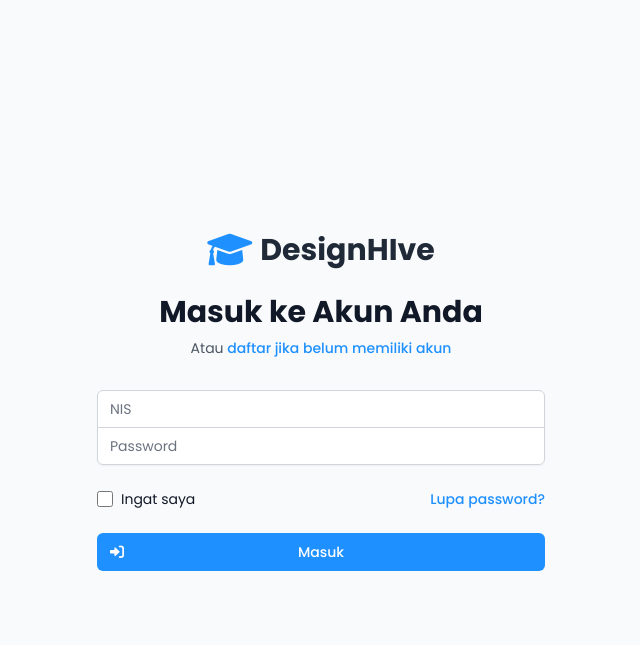
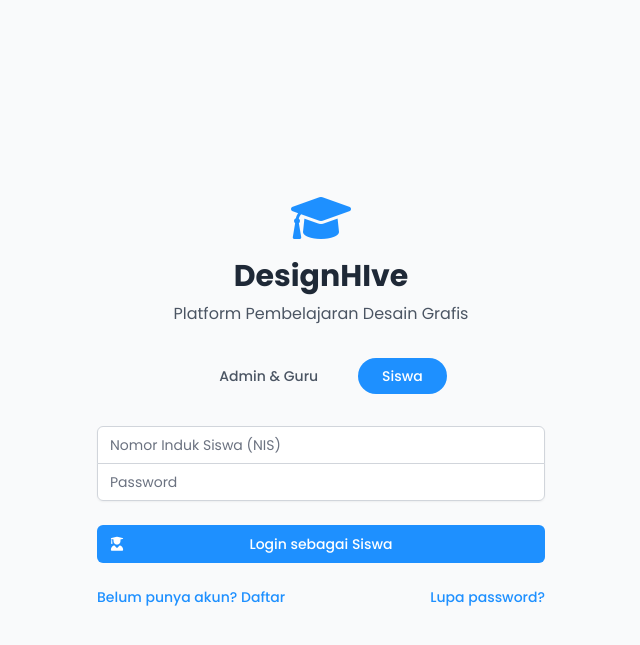
Before and after one commit to Avantheim-R/designhive-learning-platform, a PHP site: page /login.php in a window 1280 px wide. Shown: the top 645 px of the page, without its empty margins (319-959 px from the left). Run offline with PHP 8.4, Linux system fonts and the light colour scheme; some libraries are stand-ins or nearby versions.

Commit message:
Add login.php 1746718935714

```diff
--- a/login.php
+++ b/login.php
@@ -1,3 +1,23 @@
+<?php
+require_once 'config/config.php';
+
+// Redirect if already logged in
+if (is_logged_in()) {
+    $role = get_user_role();
+    switch ($role) {
+        case 'admin':
+            redirect('/debug/admin/dashboard.php');
+            break;
+        case 'teacher':
+            redirect('/debug/teacher/dashboard.php');
+            break;
+        case 'student':
+            redirect('/debug/student/dashboard.php');
+            break;
+    }
+}
+?>
+
 <!DOCTYPE html>
 <html lang="en">
 <head>
@@ -26,61 +46,164 @@
 <body class="font-poppins bg-gray-50">
     <div class="min-h-screen flex items-center justify-center py-12 px-4 sm:px-6 lg:px-8">
         <div class="max-w-md w-full space-y-8">
-            <div>
-                <div class="flex justify-center">
-                    <a href="index.php" class="flex items-center">
-                        <i class="fas fa-graduation-cap text-primary text-4xl mr-2"></i>
-                        <span class="text-3xl font-bold text-gray-800">DesignHIve</span>
-                    </a>
-                </div>
-                <h2 class="mt-6 text-center text-3xl font-extrabold text-gray-900">
-                    Masuk ke Akun Anda
+            <!-- Logo and Title -->
+            <div class="text-center">
+                <i class="fas fa-graduation-cap text-primary text-5xl mb-4"></i>
+                <h2 class="text-3xl font-bold text-gray-800">
+                    DesignHIve
                 </h2>
-                <p class="mt-2 text-center text-sm text-gray-600">
-                    Atau
-                    <a href="register.php" class="font-medium text-primary hover:text-blue-500">
-                        daftar jika belum memiliki akun
-                    </a>
+                <p class="mt-2 text-gray-600">
+                    Platform Pembelajaran Desain Grafis
                 </p>
             </div>
-            <form class="mt-8 space-y-6" action="includes/auth/login_process.php" method="POST">
-                <input type="hidden" name="remember" value="true">
+
+            <!-- Login Type Selection -->
+            <div class="flex justify-center space-x-4 mb-8">
+                <button onclick="showLoginForm('staff')"
+                        id="staffBtn"
+                        class="px-6 py-2 rounded-full text-sm font-medium focus:outline-none transition-colors">
+                    Admin & Guru
+                </button>
+                <button onclick="showLoginForm('student')"
+                        id="studentBtn"
+                        class="px-6 py-2 rounded-full text-sm font-medium focus:outline-none transition-colors">
+                    Siswa
+                </button>
+            </div>
+
+            <!-- Staff Login Form (Admin & Teacher) -->
+            <form id="staffLogin" method="POST" action="/debug/includes/auth/login_process.php" class="mt-8 space-y-6 hidden">
+                <input type="hidden" name="login_type" value="staff">
+
                 <div class="rounded-md shadow-sm -space-y-px">
                     <div>
-                        <label for="nis" class="sr-only">NIS</label>
-                        <input id="nis" name="nis" type="text" required class="appearance-none rounded-none relative block w-full px-3 py-2 border border-gray-300 placeholder-gray-500 text-gray-900 rounded-t-md focus:outline-none focus:ring-primary focus:border-primary focus:z-10 sm:text-sm" placeholder="NIS">
+                        <label for="staff-username" class="sr-only">Username</label>
+                        <input id="staff-username"
+                               name="username"
+                               type="text"
+                               required
+                               class="appearance-none rounded-none relative block w-full px-3 py-2 border border-gray-300 placeholder-gray-500 text-gray-900 rounded-t-md focus:outline-none focus:ring-primary focus:border-primary focus:z-10 sm:text-sm"
+                               placeholder="Username">
                     </div>
                     <div>
-                        <label for="password" class="sr-only">Password</label>
-                        <input id="password" name="password" type="password" required class="appearance-none rounded-none relative block w-full px-3 py-2 border border-gray-300 placeholder-gray-500 text-gray-900 rounded-b-md focus:outline-none focus:ring-primary focus:border-primary focus:z-10 sm:text-sm" placeholder="Password">
+                        <label for="staff-password" class="sr-only">Password</label>
+                        <input id="staff-password"
+                               name="password"
+                               type="password"
+                               required
+                               class="appearance-none rounded-none relative block w-full px-3 py-2 border border-gray-300 placeholder-gray-500 text-gray-900 rounded-b-md focus:outline-none focus:ring-primary focus:border-primary focus:z-10 sm:text-sm"
+                               placeholder="Password">
                     </div>
                 </div>
 
+                <div>
+                    <button type="submit"
+                            class="group relative w-full flex justify-center py-2 px-4 border border-transparent text-sm font-medium rounded-md text-white bg-primary hover:bg-blue-600 focus:outline-none focus:ring-2 focus:ring-offset-2 focus:ring-primary">
+                        <span class="absolute left-0 inset-y-0 flex items-center pl-3">
+                            <i class="fas fa-lock"></i>
+                        </span>
+                        Login sebagai Admin/Guru
+                    </button>
+                </div>
+            </form>
+
+            <!-- Student Login Form -->
+            <form id="studentLogin" method="POST" action="/debug/includes/auth/login_process.php" class="mt-8 space-y-6 hidden">
+                <input type="hidden" name="login_type" value="student">
+
+                <div class="rounded-md shadow-sm -space-y-px">
+                    <div>
+                        <label for="student-nis" class="sr-only">NIS</label>
+                        <input id="student-nis"
+                               name="nis"
+                               type="text"
+                               required
+                               class="appearance-none rounded-none relative block w-full px-3 py-2 border border-gray-300 placeholder-gray-500 text-gray-900 rounded-t-md focus:outline-none focus:ring-primary focus:border-primary focus:z-10 sm:text-sm"
+                               placeholder="Nomor Induk Siswa (NIS)">
+                    </div>
+                    <div>
+                        <label for="student-password" class="sr-only">Password</label>
+                        <input id="student-password"
+                               name="password"
+                               type="password"
+                               required
+                               class="appearance-none rounded-none relative block w-full px-3 py-2 border border-gray-300 placeholder-gray-500 text-gray-900 rounded-b-md focus:outline-none focus:ring-primary focus:border-primary focus:z-10 sm:text-sm"
+                               placeholder="Password">
+                    </div>
+                </div>
+
+                <div>
+                    <button type="submit"
+                            class="group relative w-full flex justify-center py-2 px-4 border border-transparent text-sm font-medium rounded-md text-white bg-primary hover:bg-blue-600 focus:outline-none focus:ring-2 focus:ring-offset-2 focus:ring-primary">
+                        <span class="absolute left-0 inset-y-0 flex items-center pl-3">
+                            <i class="fas fa-user-graduate"></i>
+                        </span>
+                        Login sebagai Siswa
+                    </button>
+                </div>
+
                 <div class="flex items-center justify-between">
-                    <div class="flex items-center">
-                        <input id="remember-me" name="remember-me" type="checkbox" class="h-4 w-4 text-primary focus:ring-primary border-gray-300 rounded">
-                        <label for="remember-me" class="ml-2 block text-sm text-gray-900">
-                            Ingat saya
-                        </label>
+                    <div class="text-sm">
+                        <a href="/debug/register.php" class="font-medium text-primary hover:text-blue-600">
+                            Belum punya akun? Daftar
+                        </a>
                     </div>
-
                     <div class="text-sm">
-                        <a href="#" class="font-medium text-primary hover:text-blue-500">
+                        <a href="/debug/forgot_password.php" class="font-medium text-primary hover:text-blue-600">
                             Lupa password?
                         </a>
                     </div>
                 </div>
+            </form>
 
-                <div>
-                    <button type="submit" class="group relative w-full flex justify-center py-2 px-4 border border-transparent text-sm font-medium rounded-md text-white bg-primary hover:bg-blue-600 focus:outline-none focus:ring-2 focus:ring-offset-2 focus:ring-primary">
-                        <span class="absolute left-0 inset-y-0 flex items-center pl-3">
-                            <i class="fas fa-sign-in-alt"></i>
-                        </span>
-                        Masuk
-                    </button>
+            <!-- Flash Messages -->
+            <?php if (isset($_SESSION['flash'])): ?>
+                <div class="rounded-md p-4 <?php echo $_SESSION['flash']['type'] === 'success' ? 'bg-green-50' : 'bg-red-50'; ?>">
+                    <div class="flex">
+                        <div class="flex-shrink-0">
+                            <i class="fas <?php echo $_SESSION['flash']['type'] === 'success' ? 'fa-check-circle text-green-400' : 'fa-exclamation-circle text-red-400'; ?>"></i>
+                        </div>
+                        <div class="ml-3">
+                            <p class="text-sm font-medium <?php echo $_SESSION['flash']['type'] === 'success' ? 'text-green-800' : 'text-red-800'; ?>">
+                                <?php echo $_SESSION['flash']['message']; ?>
+                            </p>
+                        </div>
+                    </div>
                 </div>
-            </form>
+                <?php unset($_SESSION['flash']); ?>
+            <?php endif; ?>
         </div>
     </div>
+
+    <script>
+        // Function to show selected login form
+        function showLoginForm(type) {
+            const staffBtn = document.getElementById('staffBtn');
+            const studentBtn = document.getElementById('studentBtn');
+            const staffForm = document.getElementById('staffLogin');
+            const studentForm = document.getElementById('studentLogin');
+
+            if (type === 'staff') {
+                staffBtn.classList.add('bg-primary', 'text-white');
+                staffBtn.classList.remove('text-gray-600');
+                studentBtn.classList.remove('bg-primary', 'text-white');
+                studentBtn.classList.add('text-gray-600');
+                staffForm.classList.remove('hidden');
+                studentForm.classList.add('hidden');
+            } else {
+                studentBtn.classList.add('bg-primary', 'text-white');
+                studentBtn.classList.remove('text-gray-600');
+                staffBtn.classList.remove('bg-primary', 'text-white');
+                staffBtn.classList.add('text-gray-600');
+                studentForm.classList.remove('hidden');
+                staffForm.classList.add('hidden');
+            }
+        }
+
+        // Show student login by default
+        window.onload = function() {
+            showLoginForm('student');
+        };
+    </script>
 </body>
 </html>
```
